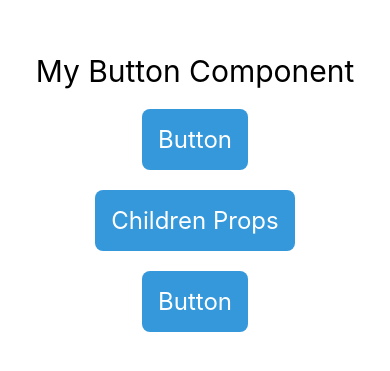
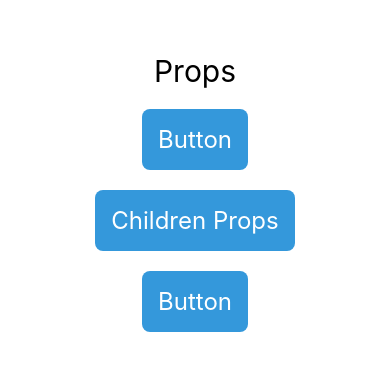
Before and after one commit to chanoh-park/react-native-component, a React Native app: screen / in a window 390 px wide. Shown: the part 225-596 px from the top of the page. Built offline with nearby package versions, Linux system fonts and the light colour scheme.

Commit message:
버튼 만들기

```diff
--- a/src/App.js
+++ b/src/App.js
@@ -5,10 +5,12 @@
 const App = () => {
   return (
     <View style={styles.container}>
-      <Text style={styles.text}>My Button Component</Text>
-      <MyButton title="Button" />
-      <MyButton title="Button">Children Props</MyButton>
-      <MyButton />
+      <Text style={styles.text}>Props</Text>
+      <MyButton title="Button" onPress={() => alert("props")} />
+      <MyButton title="Button" onPress={() => alert("children")}>
+        Children Props
+      </MyButton>
+      <MyButton title="Button" onPress={() => alert("default")} />
     </View>
   );
 };
--- a/src/components/MyButton.js
+++ b/src/components/MyButton.js
@@ -1,19 +1,21 @@
 import React from "react";
 import { StyleSheet, TouchableOpacity, Text } from "react-native";
+import PropTypes from "prop-types";
 
 const MyButton = (props) => {
   return (
     <TouchableOpacity
       style={styles.touchableOpacity}
-      onPress={() => alert("Click !!!")}
+      onPress={() => props.onPress()}
     >
       <Text style={styles.text}>{props.children || props.title}</Text>
     </TouchableOpacity>
   );
 };
 
-MyButton.defaultProps = {
-  title: "Button",
+MyButton.propTypes = {
+  title: PropTypes.string.isRequired,
+  onPress: PropTypes.func.isRequired,
 };
 
 const styles = StyleSheet.create({
```
